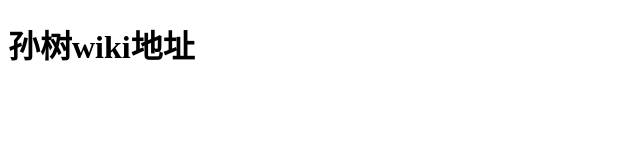
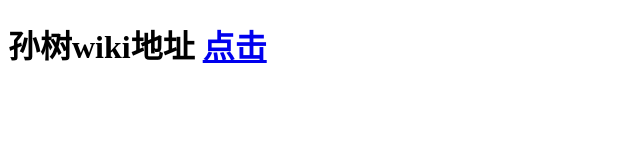
Before and after one commit to sunshu/sunshu.github.io, a plain HTML site: page index.html in a window 1280 px wide. Shown: the whole page, without its empty margins (0-640 px from the left). Drawn offline with Linux system fonts and the light colour scheme.

Commit message:
第一次更改

```diff
--- a/index.html
+++ b/index.html
@@ -5,6 +5,6 @@
     <title>孙树的github</title>
   </head>
   <body>
-    <h1>孙树wiki地址 <a href="sunshu.me/wiki/index"></a> </h1>
+    <h1>孙树wiki地址 <a href="#sunshu.me/wiki/index">点击</a> </h1>
   </body>
 </html>
```
